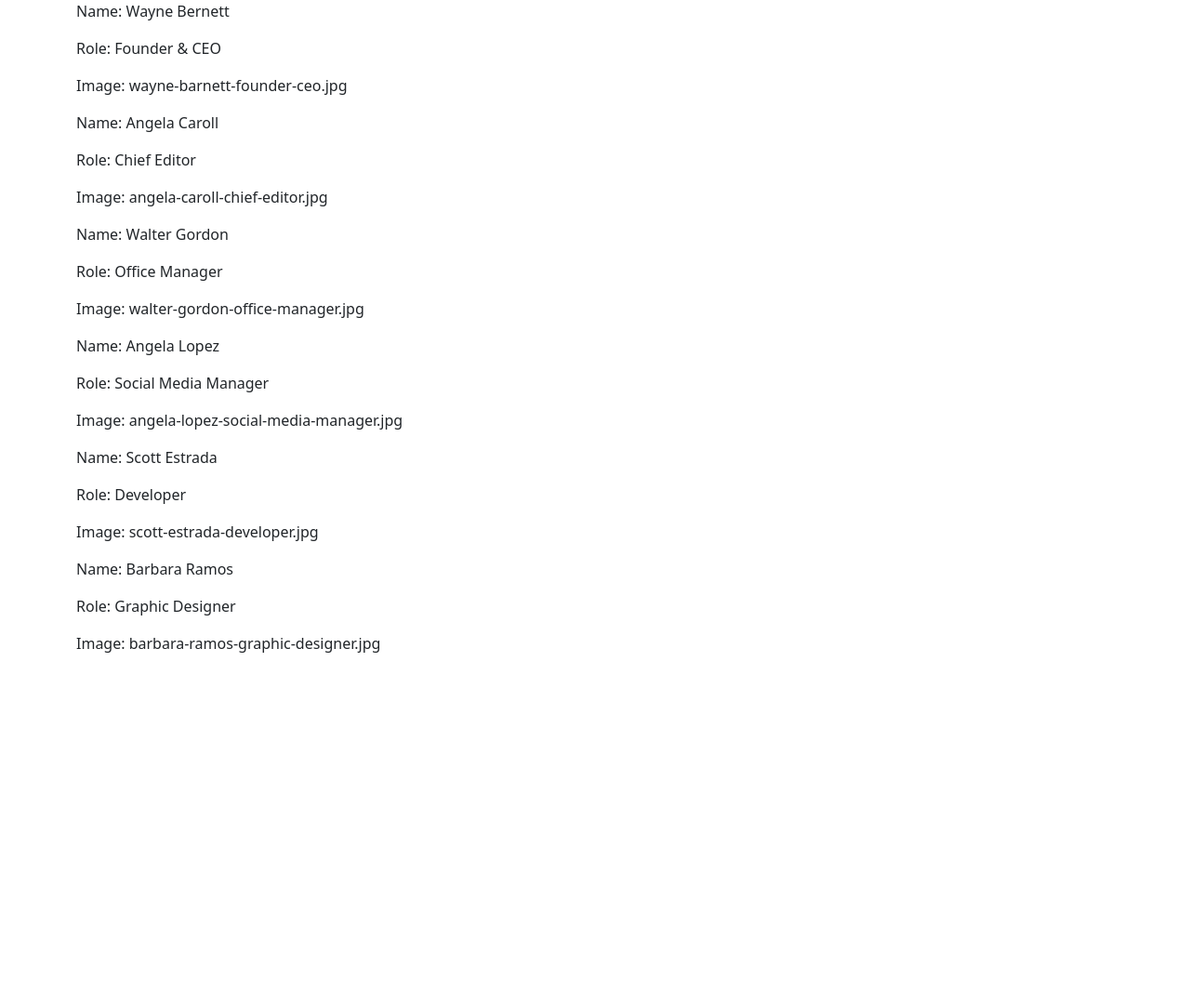
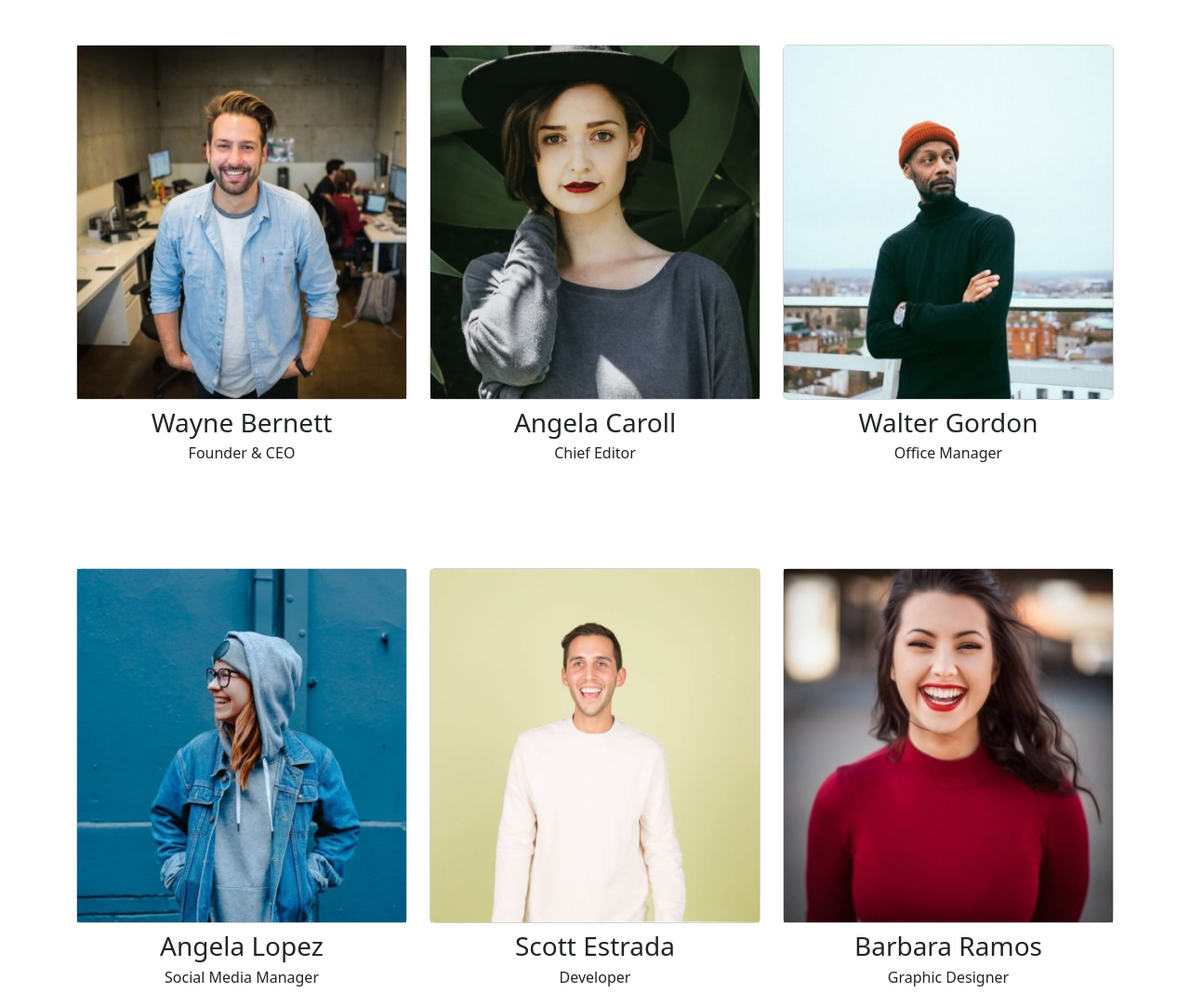
Before and after one commit to MirkoCifelli/js-our-team, a plain HTML site: page index.html in a window 1280 px wide. Shown: the whole page at 93% size. Before the commit the page ends 800 px from the top, so only its background shows below. Drawn offline with nearby package versions, Linux system fonts and the light colour scheme.

Commit message:
Add  Card

```diff
--- a/index.html
+++ b/index.html
@@ -15,13 +15,27 @@
     <!-- Inizio Main -->
     <main>
         <div class="container">
-            <div id="card-container">
+            <div class="row text-center" id="card-container">
 
             </div>
         </div>
     </main>
     <!-- Fine Main -->
 
+    <!-- <div class="col-4 my-5">
+        <div class="card">
+            <img src="./img/${element.image}" alt="${element.name}'s picture">
+        </div>
+        <div class="card-description p-2">
+            <h3 class="card-name mb-1">
+                ${element.name}
+            </h3>
+            <p class="card-role mb-2">
+                ${element.role}
+            </p>
+        </div>
+    </div> -->
+
 
 
     <script src="js/scripts.js" type="text/javascript"></script>
--- a/js/scripts.js
+++ b/js/scripts.js
@@ -53,12 +53,34 @@ console.log('cardContainer', cardContainer, typeof cardContainer)
 //     }
 // }
 
-team.forEach(member => {
-    console.log(`Name: ${member.name}, Role: ${member.role}, Image: ${member.image}`);
-  });
+// team.forEach(member => {
+//     console.log(`Name: ${member.name}, Role: ${member.role}, Image: ${member.image}`);
+//   });
 
-team.forEach(member => {
-    const info = document.createElement("div");
-    info.innerHTML = `<p>Name: ${member.name}</p><p>Role: ${member.role}</p><p>Image: ${member.image}</p>`;
-    cardContainer.appendChild(info);
-  });
+// team.forEach(member => {
+//     const info = document.createElement("div");
+//     info.innerHTML = `<p>Name: ${member.name}</p><p>Role: ${member.role}</p><p>Image: ${member.image}</p>`;
+//     cardContainer.appendChild(info);
+//   });
+
+for (let i = 0; i < team.length; i++) {
+    const element = team[i];
+    cardContainer.innerHTML += `
+    <div class="col-4 my-5">
+        <div class="card">
+            <img src="./img/${element.image}" alt="${element.name}'s picture">
+        </div>
+        <div class="card-description p-2">
+            <h3 class="card-name mb-1">
+                ${element.name}
+            </h3>
+            <p class="card-role mb-2">
+                ${element.role}
+            </p>
+        </div>
+    </div>
+
+
+    `
+
+}
```
